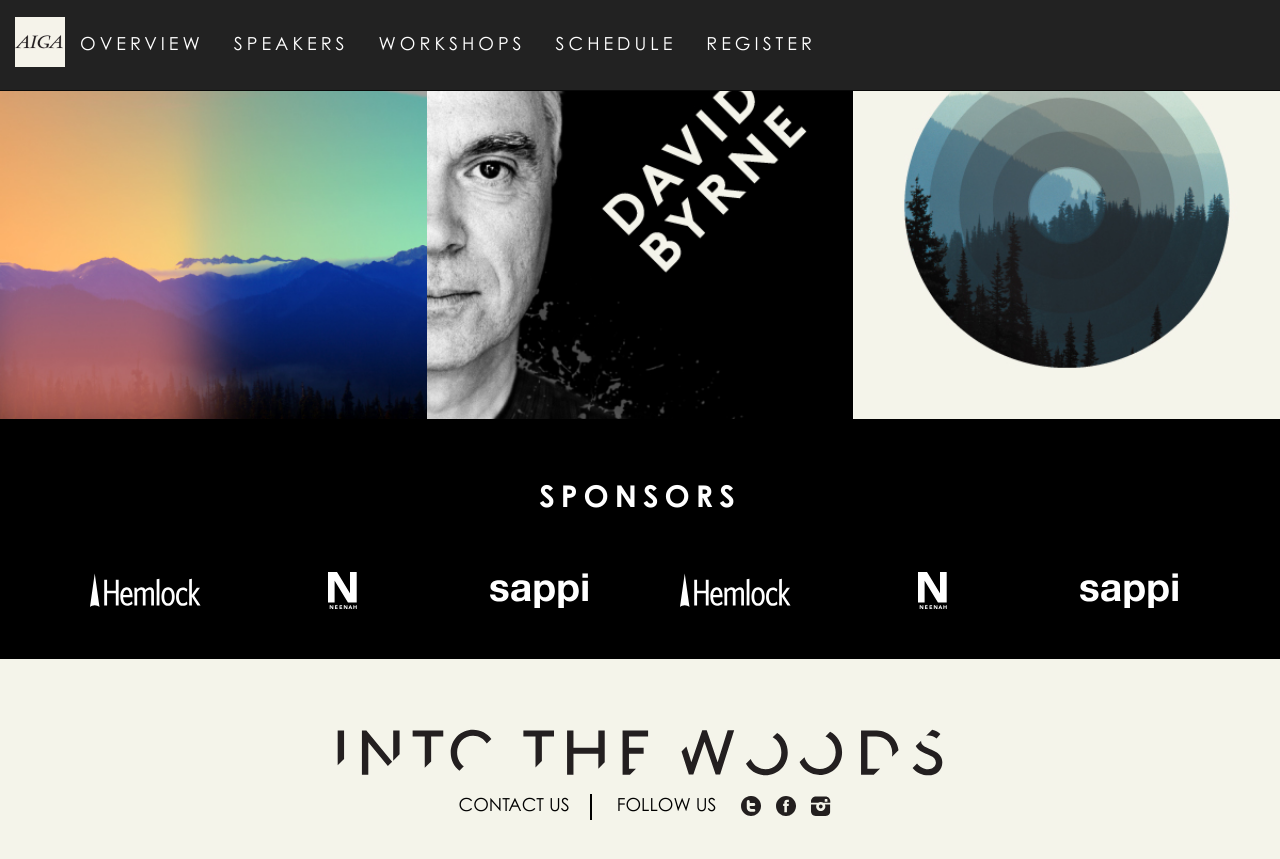
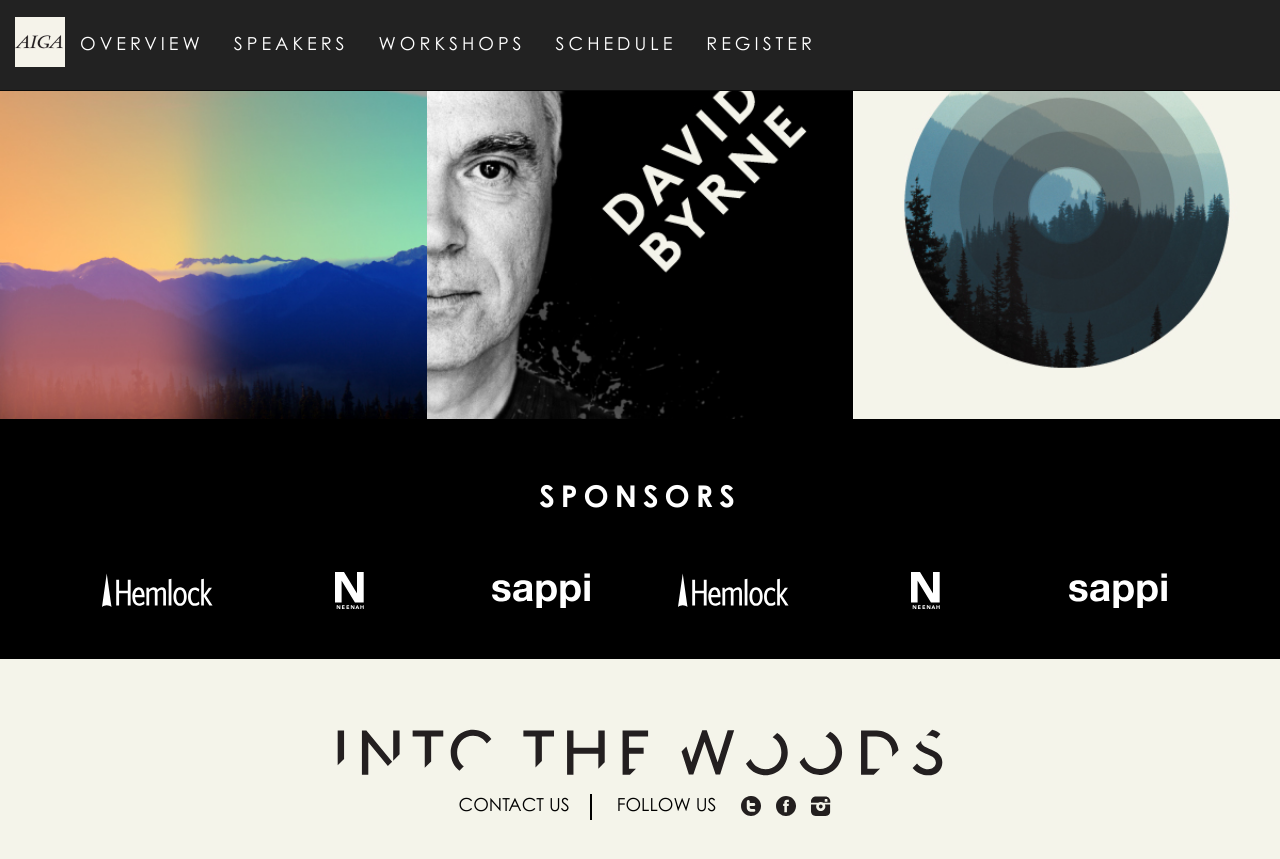
Before and after one commit to aiga-seattle/2015.aigaintothewoods.com, a Jekyll site: the page built from index.html, in a window 1280 px wide and 900 px high, scrolled down 2742 px. Shown: the top 859 px of the window. Built offline with Jekyll 4.4.1, drawn with Linux system fonts in a browser that asks for light colours; nearby versions of some CDN libraries; some web fonts are replaced.

Commit message:
Correct Container / Row Syntax

```diff
--- a/_includes/sponsors.html
+++ b/_includes/sponsors.html
@@ -1,5 +1,4 @@
-<section id="sponsors" class="sponsors row subsection">
-  <div class="container-fluid">
+<section id="sponsors" class="sponsors subsection container-fluid">
   <div class="row">
     <div class="col-sm-12">
       <h2>Sponsors</h2>
@@ -13,5 +12,4 @@
       </ul>
     </div>
   </div>
-  </div>
 </section>
```
Lines whose indentation alone changed are shown as unchanged.
